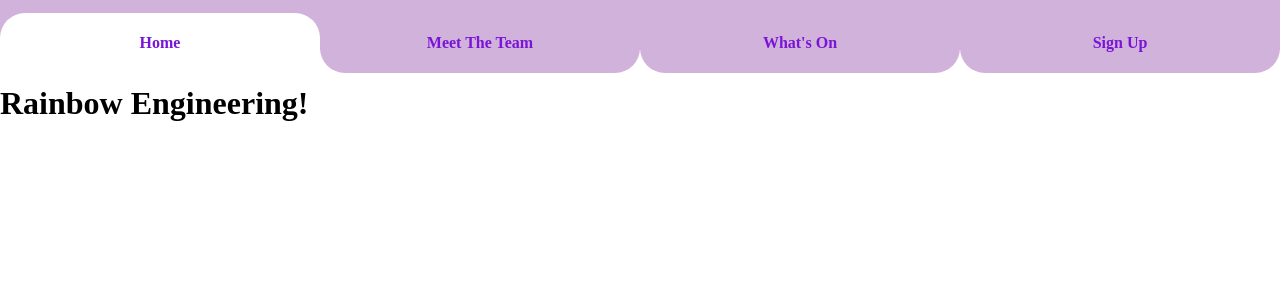
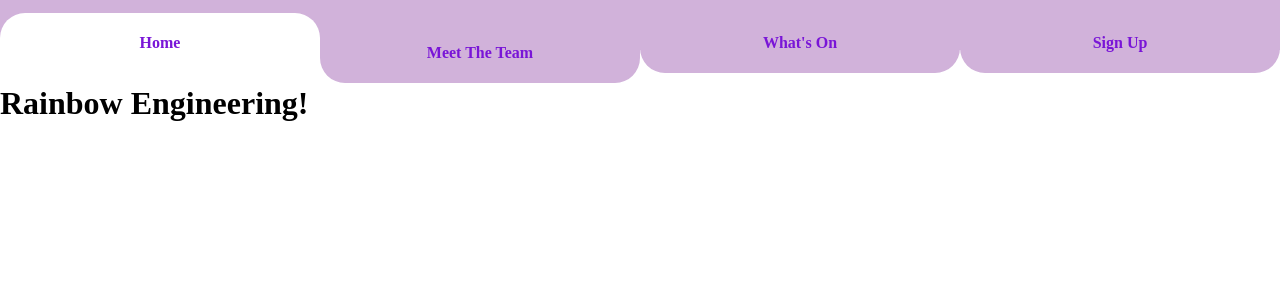
Before and after one commit to UoaWDCC/rainbow-engineering, a Next.js app: page / in a window 1280 px wide. In both pictures the pointer is over the link "Meet The Team". Shown: the top 300 px of the page. Built offline with nearby package versions, Linux system fonts and the light colour scheme.

Commit message:
Added experimental tab hover animation (pops downward)

```diff
--- a/src/app/globals.css
+++ b/src/app/globals.css
@@ -45,3 +45,7 @@ header {
     border-bottom-left-radius: 0px;
     border-bottom-right-radius: 0px;
 }
+
+.nav-links a.inactive:hover {
+    transform: translateY(10px);
+}
```
